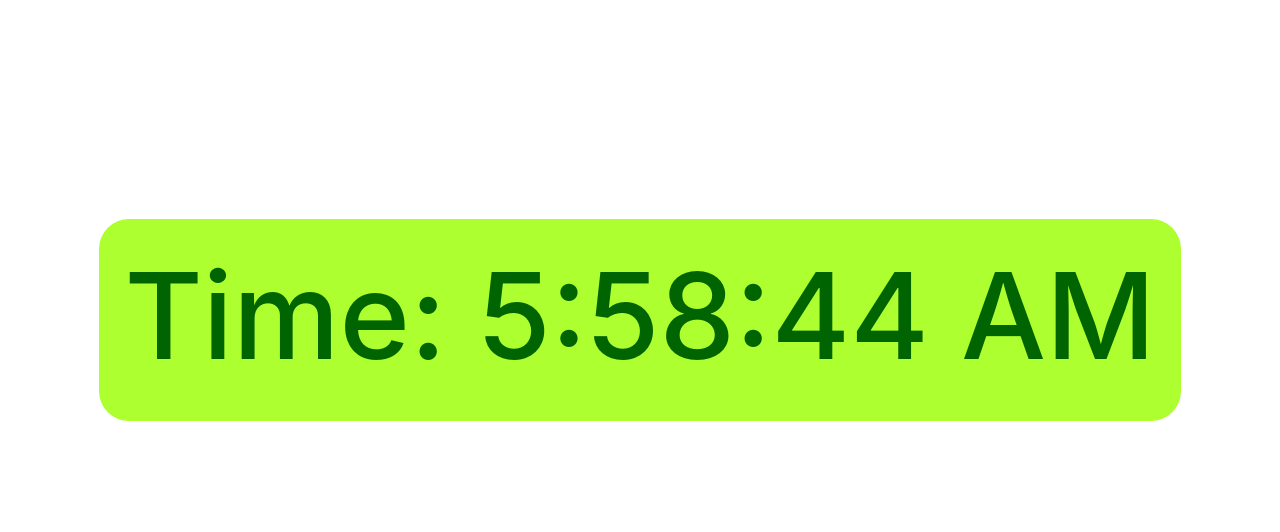
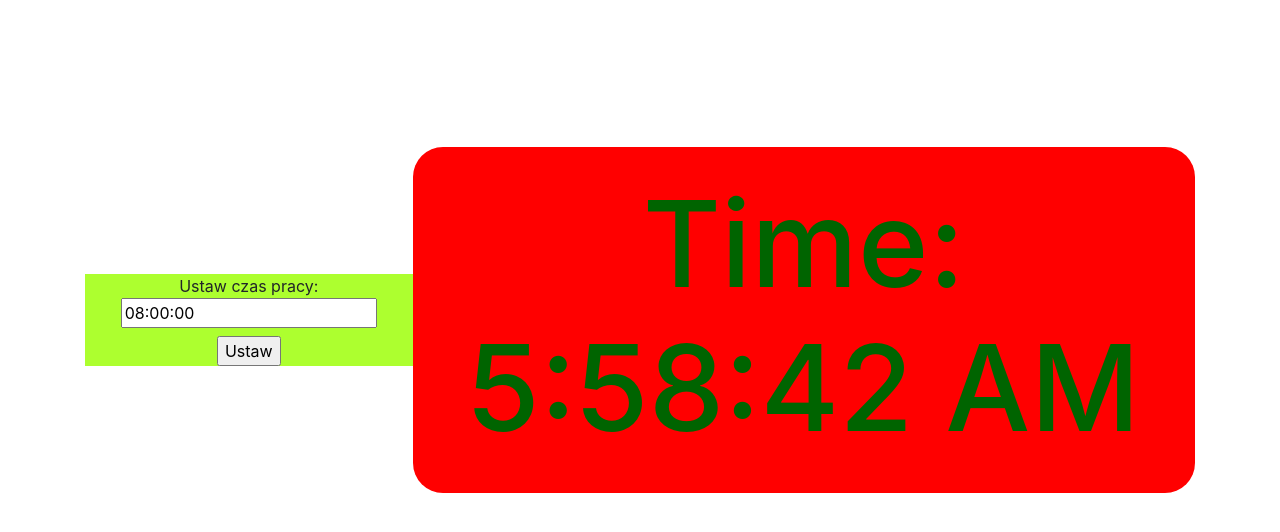
Before and after one commit to krzysztofbogusz91/work-timer, a React (Create React App) app: page / in a window 1280 px wide. Shown: the top 532 px of the page. Built offline with nearby package versions, Linux system fonts and the light colour scheme; the HTML template or start-up script is replaced by a standard one.

Commit message:
add work time setter

```diff
--- a/src/components/layout/main-layout.component.tsx
+++ b/src/components/layout/main-layout.component.tsx
@@ -1,10 +1,12 @@
 import React, { Component } from 'react'
 import TimerComponent from '../timer/timer.component';
 import './main-layout.component.scss'
+import WorkSetterComponent from '../work-setter/work-setter.component';
 export default class MainLayoutComponent extends Component {
     render() {
         return (
             <div className="container">
+                <WorkSetterComponent />
                 <TimerComponent />
             </div>
         )
--- /dev/null
+++ b/src/components/work-setter/work-setter.component.scss
@@ -0,0 +1,3 @@
+.setter {
+  background-color: greenyellow;
+}
--- /dev/null
+++ b/src/components/work-setter/work-setter.component.tsx
@@ -0,0 +1,24 @@
+import React, { Component } from 'react'
+import './work-setter.component.scss'
+
+export default class WorkSetterComponent extends Component {
+    state: any;
+    constructor(props: any) {
+        super(props)
+
+    }
+
+
+    render() {
+        return (
+            <div className="setter">
+                <form>
+                    <label> Ustaw czas pracy:
+                        <input type="text" name="data" value="08:00:00" />
+                    </label>
+                    <input type="submit" value="Ustaw" />
+                </form>
+            </div >
+        )
+    }
+}
```
